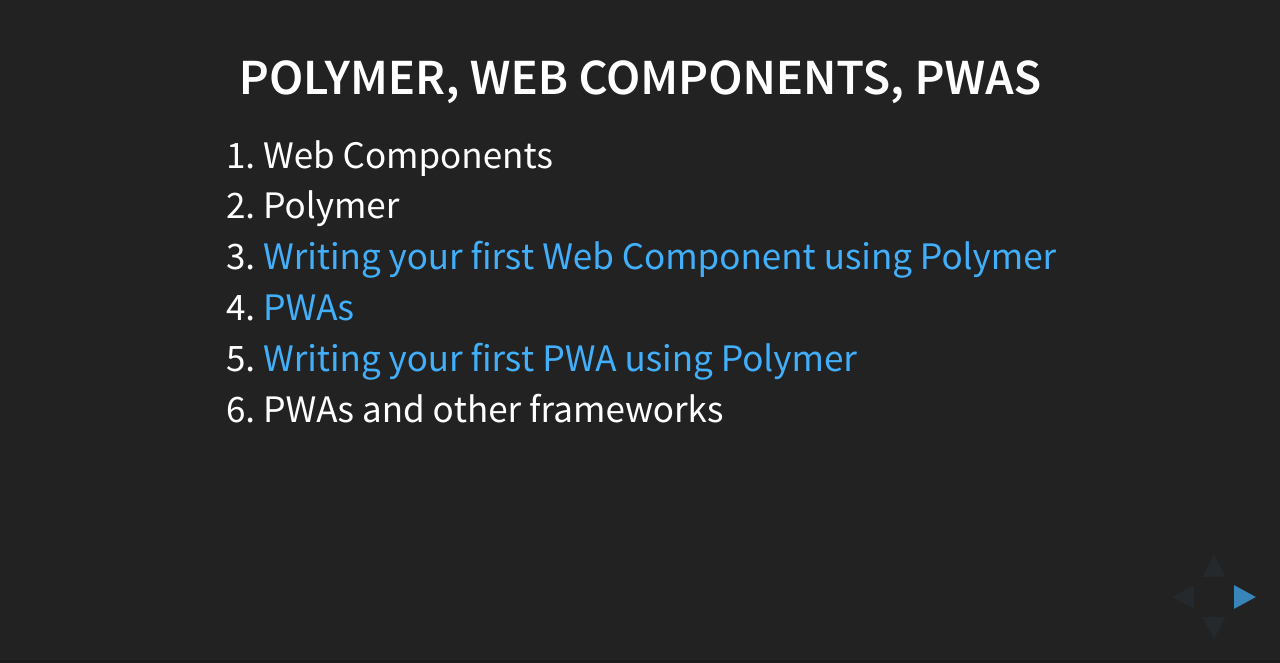
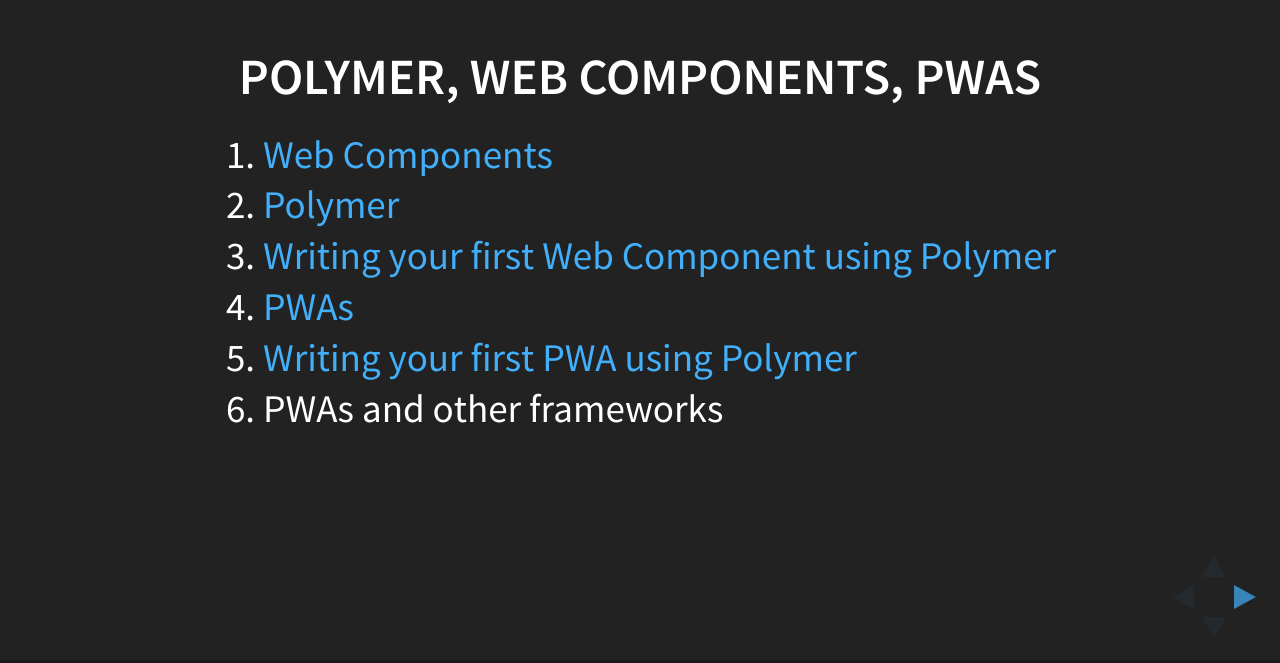
Before and after one commit to pwa-polymer/pwa-polymer.github.io, a plain HTML site: page index.html in a window 1280 px wide. Shown: the part 137-800 px from the top of the page. Drawn offline with Linux system fonts and the light colour scheme.

Commit message:
Links updated

```diff
--- a/index.html
+++ b/index.html
@@ -32,8 +32,8 @@
                 <div>
                     <h3>Polymer, web components, PWAs</h3>
                     <ol>
-                        <li>Web Components</li>
-                        <li>Polymer</li>
+                        <li><a href="https://mmatczak.github.io/tech-talk-web-rev/#/15" target="_blank">Web Components</a></li>
+                        <li><a href="https://www.polymer-project.org/" target="_blank">Polymer</a></li>
                         <li><a href="exercises/index.html#first-web-component" target="_blank">Writing your first Web Component using Polymer</a></li>
                         <li><a href="pwa/index.html" target="_blank">PWAs </a></li>
                         <li><a href="exercises/index.html#first-pwa">Writing your first PWA using Polymer</a></li>
```
